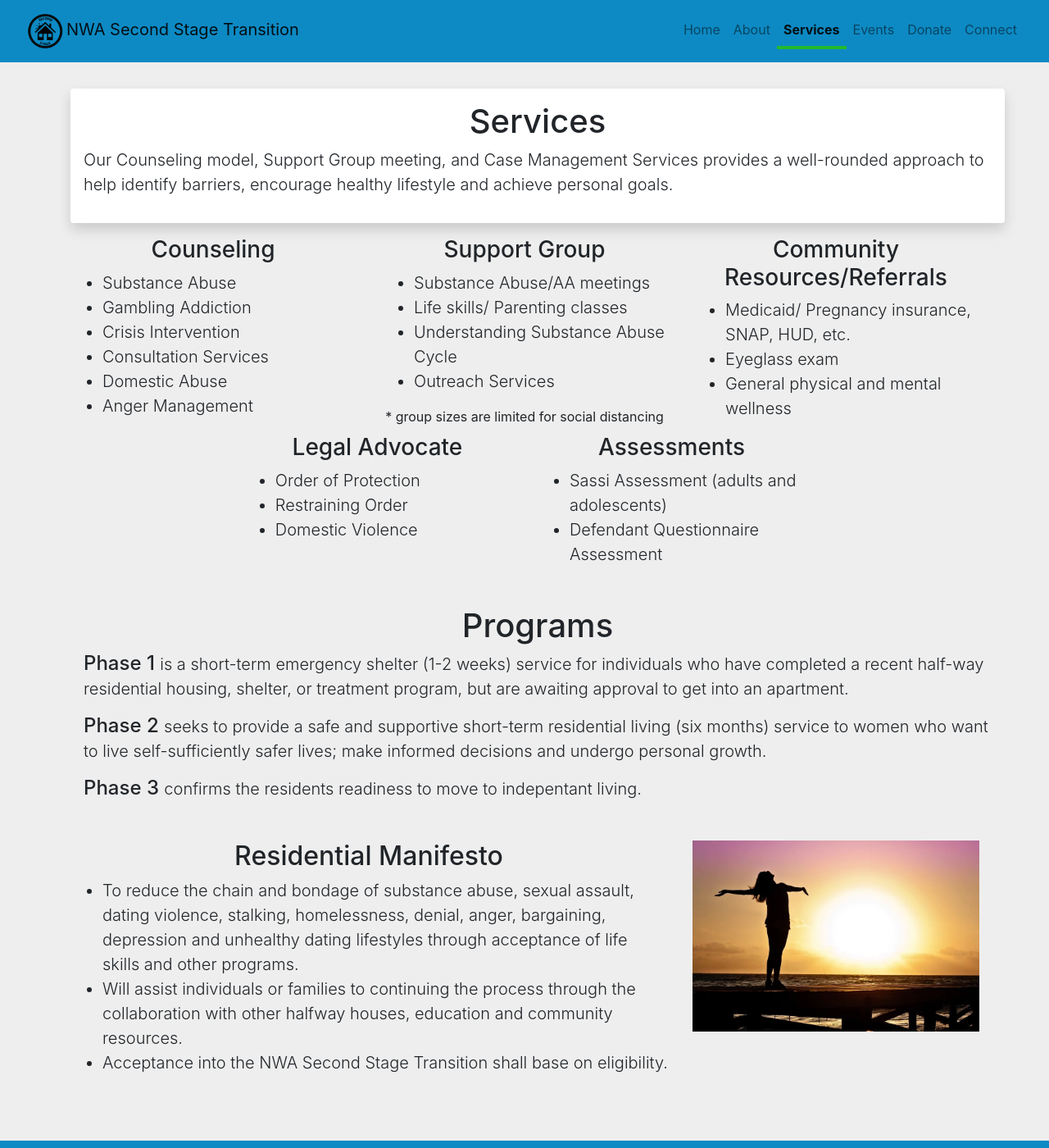
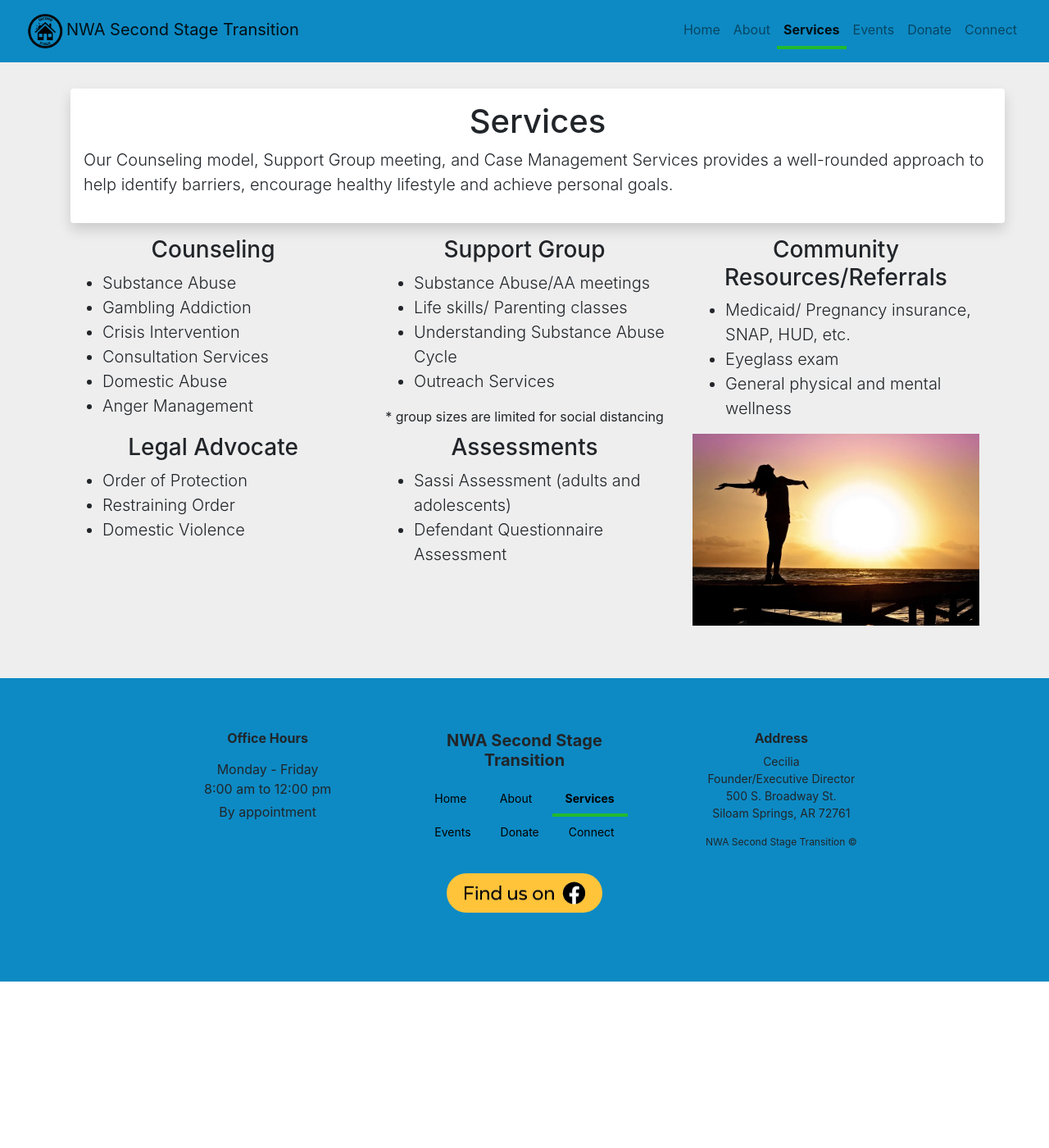
Before and after one commit to nwa-second-stage-transition/nwa-second-stage-transition.github.io, a Jekyll site: the page services.html, which Jekyll copies as it is, in a window 1280 px wide and 1400 px high. Shown: the whole window at 82% size. Built offline with Jekyll 4.4.1, drawn with Linux system fonts in a browser that asks for light colours; nearby versions of some CDN libraries.

Commit message:
Removed Programs & Manifesto

```diff
--- a/services.html
+++ b/services.html
@@ -129,7 +129,7 @@
   </div>
   <div class="d-flex text-center container justify-content-center">
     <div class="row">
-      <div class="col-sm-12 col-md-6">
+      <div class="col-sm-12 col-md-4">
         <h2 class="h3">Legal Advocate</h2>
         <ul class="lead text-left">
           <li>Order of Protection</li>
@@ -137,60 +137,11 @@
           <li>Domestic Violence</li>
         </ul>
       </div>
-      <div class="col-sm-12 col-md-6">
+      <div class="col-sm-12 col-md-4">
         <h2 class="h3">Assessments</h2>
         <ul class="lead text-left">
           <li>Sassi Assessment (adults and adolescents)</li>
           <li>Defendant Questionnaire Assessment</li>
-        </ul>
-      </div>
-    </div>
-  </div>
-  <div class="d-flex text-center container justify-content-center">
-    <div class="row">
-      <div class="col-sm-12 p-3 m-3">
-        <h1 class="text-center">Programs</h1>
-        <p class="lead text-left">
-          <strong class="h4">
-          Phase 1
-          </strong>
-          is a short-term emergency shelter (1-2 weeks) service for individuals who have completed a recent
-          half-way residential housing, shelter, or treatment program, but are awaiting approval to get into
-          an apartment.
-        </p>
-        <p class="lead text-left">
-          <strong class="h4">
-          Phase 2
-          </strong>
-          seeks to provide a safe and supportive short-term residential living (six months) service to women
-          who want to live self-sufficiently safer lives; make informed decisions and undergo personal growth.
-        </p>
-        <p class="lead text-left">
-          <strong class="h4">
-          Phase 3
-          </strong>
-          confirms the residents readiness to move to indepentant living.
-        </p>
-      </div>
-    </div>
-  </div>
-  <div class="d-flex text-center container justify-content-center">
-    <div class="row">
-      <div class="col-sm-12 col-md-8">
-        <h2 class="text-center">Residential Manifesto</h2>
-        <ul class="lead text-left">
-          <li>
-            To reduce the chain and bondage of substance abuse, sexual assault, dating violence, stalking,
-            homelessness, denial, anger, bargaining, depression and unhealthy dating lifestyles through
-            acceptance of life skills and other programs.
-          </li>
-          <li>
-            Will assist individuals or families to continuing the process through the collaboration with other
-            halfway houses, education and community resources.
-          </li>
-          <li>
-            Acceptance into the NWA Second Stage Transition shall base on eligibility.
-          </li>
         </ul>
       </div>
       <!--image-->
```
